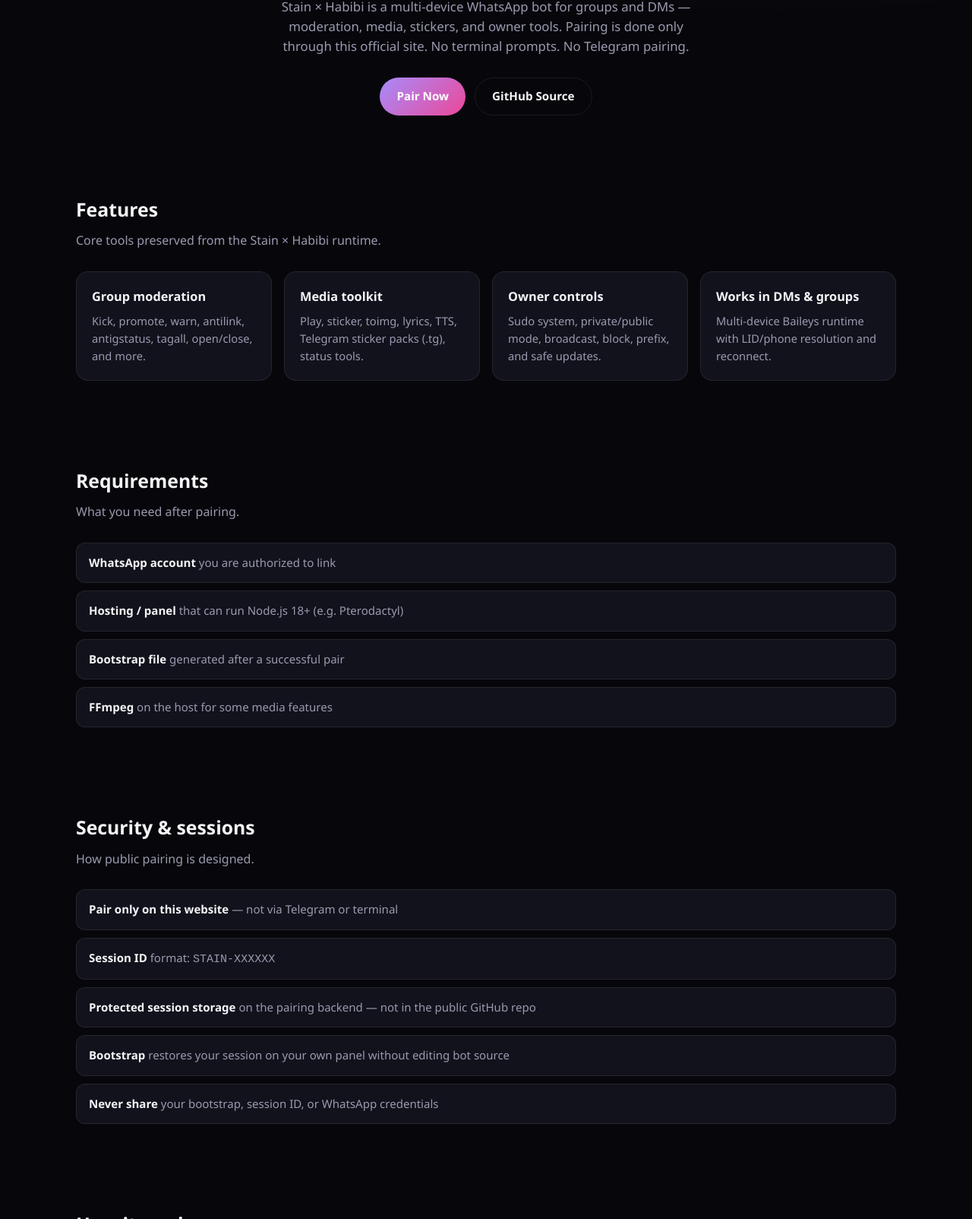
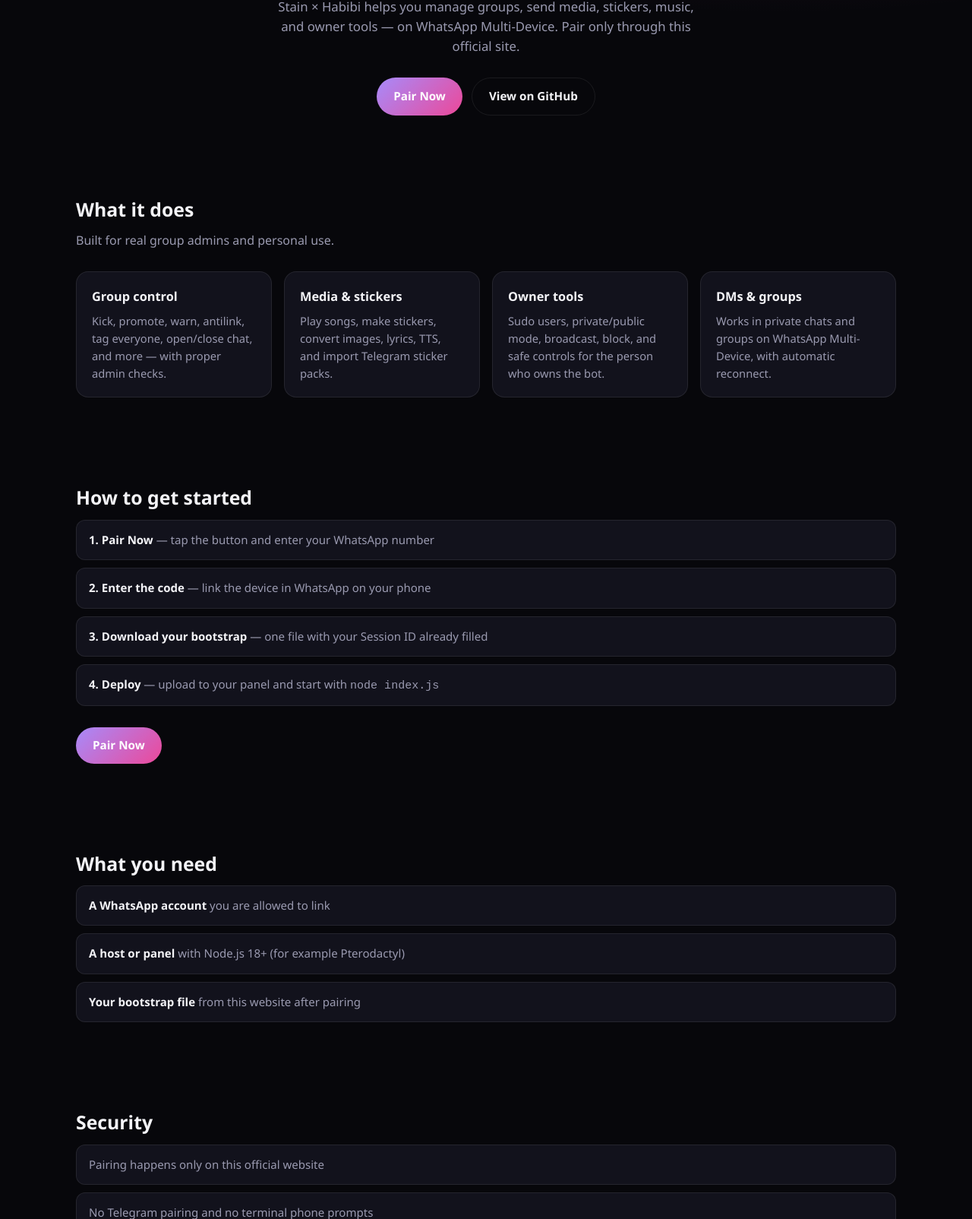
Before and after one commit to iamevanss/stain-x-habibi, a website: page website/index.html in a window 1280 px wide. Shown: the part 333-1937 px from the top of the page at 76% size. Drawn offline with Linux system fonts and the light colour scheme.

Commit message:
Polish website landing + pair + /pair rewrite

```diff
--- a/website/index.html
+++ b/website/index.html
@@ -3,8 +3,9 @@
 <head>
   <meta charset="UTF-8" />
   <meta name="viewport" content="width=device-width, initial-scale=1" />
-  <title>Stain × Habibi — Public Release</title>
-  <meta name="description" content="Stain × Habibi WhatsApp Multi-Device bot. Pair securely through the official website." />
+  <title>Stain × Habibi — WhatsApp Bot</title>
+  <meta name="description" content="Stain × Habibi is a WhatsApp Multi-Device bot for groups and DMs. Pair only on the official website." />
+  <meta name="theme-color" content="#07070b" />
   <link rel="stylesheet" href="/styles.css" />
 </head>
 <body>
@@ -13,10 +14,9 @@
       <a class="brand" href="/">Stain <span>×</span> Habibi</a>
       <nav class="nav-links">
         <a class="hide-sm" href="#features">Features</a>
-        <a class="hide-sm" href="#requirements">Requirements</a>
-        <a class="hide-sm" href="#security">Security</a>
+        <a class="hide-sm" href="#how">How it works</a>
         <a class="hide-sm" href="#faq">FAQ</a>
-        <a class="btn btn-primary" href="/pair.html">Pair Now</a>
+        <a class="btn btn-primary" href="/pair">Pair Now</a>
       </nav>
     </div>
   </header>
@@ -24,68 +24,78 @@
   <main>
     <section class="hero">
       <div class="wrap">
-        <div class="badge"><span class="dot"></span> Public Release · v1.0.0 · 2026</div>
-        <h1>WhatsApp MD bot.<br /><em>Pair on the website.</em></h1>
+        <div class="badge"><span class="dot"></span> Public Release · v1.0.0</div>
+        <h1>Your WhatsApp bot.<br /><em>Pair in minutes.</em></h1>
         <p>
-          Stain × Habibi is a multi-device WhatsApp bot for groups and DMs —
-          moderation, media, stickers, and owner tools. Pairing is done only
-          through this official site. No terminal prompts. No Telegram pairing.
+          Stain × Habibi helps you manage groups, send media, stickers, music,
+          and owner tools — on WhatsApp Multi-Device. Pair only through this official site.
         </p>
         <div class="hero-actions">
-          <a class="btn btn-primary" href="/pair.html">Pair Now</a>
-          <a class="btn btn-ghost" href="https://github.com/iamevanss/stain-x-habibi" target="_blank" rel="noopener">GitHub Source</a>
+          <a class="btn btn-primary" href="/pair">Pair Now</a>
+          <a class="btn btn-ghost" href="https://github.com/iamevanss/stain-x-habibi" target="_blank" rel="noopener">View on GitHub</a>
         </div>
       </div>
     </section>
 
     <section class="section" id="features">
       <div class="wrap">
-        <h2>Features</h2>
-        <p class="lead">Core tools preserved from the Stain × Habibi runtime.</p>
+        <h2>What it does</h2>
+        <p class="lead">Built for real group admins and personal use.</p>
         <div class="grid">
-          <div class="card"><h3>Group moderation</h3><p>Kick, promote, warn, antilink, antigstatus, tagall, open/close, and more.</p></div>
-          <div class="card"><h3>Media toolkit</h3><p>Play, sticker, toimg, lyrics, TTS, Telegram sticker packs (.tg), status tools.</p></div>
-          <div class="card"><h3>Owner controls</h3><p>Sudo system, private/public mode, broadcast, block, prefix, and safe updates.</p></div>
-          <div class="card"><h3>Works in DMs & groups</h3><p>Multi-device Baileys runtime with LID/phone resolution and reconnect.</p></div>
+          <div class="card">
+            <h3>Group control</h3>
+            <p>Kick, promote, warn, antilink, tag everyone, open/close chat, and more — with proper admin checks.</p>
+          </div>
+          <div class="card">
+            <h3>Media & stickers</h3>
+            <p>Play songs, make stickers, convert images, lyrics, TTS, and import Telegram sticker packs.</p>
+          </div>
+          <div class="card">
+            <h3>Owner tools</h3>
+            <p>Sudo users, private/public mode, broadcast, block, and safe controls for the person who owns the bot.</p>
+          </div>
+          <div class="card">
+            <h3>DMs & groups</h3>
+            <p>Works in private chats and groups on WhatsApp Multi-Device, with automatic reconnect.</p>
+          </div>
+        </div>
+      </div>
+    </section>
+
+    <section class="section" id="how">
+      <div class="wrap">
+        <h2>How to get started</h2>
+        <ul class="list">
+          <li><strong>1. Pair Now</strong> — tap the button and enter your WhatsApp number</li>
+          <li><strong>2. Enter the code</strong> — link the device in WhatsApp on your phone</li>
+          <li><strong>3. Download your bootstrap</strong> — one file with your Session ID already filled</li>
+          <li><strong>4. Deploy</strong> — upload to your panel and start with <code>node index.js</code></li>
+        </ul>
+        <div style="margin-top:28px">
+          <a class="btn btn-primary" href="/pair">Pair Now</a>
         </div>
       </div>
     </section>
 
     <section class="section" id="requirements">
       <div class="wrap">
-        <h2>Requirements</h2>
-        <p class="lead">What you need after pairing.</p>
+        <h2>What you need</h2>
         <ul class="list">
-          <li><strong>WhatsApp account</strong> you are authorized to link</li>
-          <li><strong>Hosting / panel</strong> that can run Node.js 18+ (e.g. Pterodactyl)</li>
-          <li><strong>Bootstrap file</strong> generated after a successful pair</li>
-          <li><strong>FFmpeg</strong> on the host for some media features</li>
+          <li><strong>A WhatsApp account</strong> you are allowed to link</li>
+          <li><strong>A host or panel</strong> with Node.js 18+ (for example Pterodactyl)</li>
+          <li><strong>Your bootstrap file</strong> from this website after pairing</li>
         </ul>
       </div>
     </section>
 
     <section class="section" id="security">
       <div class="wrap">
-        <h2>Security & sessions</h2>
-        <p class="lead">How public pairing is designed.</p>
+        <h2>Security</h2>
         <ul class="list">
-          <li><strong>Pair only on this website</strong> — not via Telegram or terminal</li>
-          <li><strong>Session ID</strong> format: <code>STAIN-XXXXXX</code></li>
-          <li><strong>Protected session storage</strong> on the pairing backend — not in the public GitHub repo</li>
-          <li><strong>Bootstrap</strong> restores your session on your own panel without editing bot source</li>
-          <li><strong>Never share</strong> your bootstrap, session ID, or WhatsApp credentials</li>
-        </ul>
-      </div>
-    </section>
-
-    <section class="section" id="how">
-      <div class="wrap">
-        <h2>How it works</h2>
-        <ul class="list">
-          <li><strong>1.</strong> Tap Pair Now and enter your WhatsApp number</li>
-          <li><strong>2.</strong> Enter the pairing code in WhatsApp on your phone</li>
-          <li><strong>3.</strong> Receive your Session ID and personal bootstrap</li>
-          <li><strong>4.</strong> Deploy the bootstrap on your panel and start the bot</li>
+          <li>Pairing happens only on this official website</li>
+          <li>No Telegram pairing and no terminal phone prompts</li>
+          <li>Your session is not stored in the public GitHub repository</li>
+          <li>Never share your Session ID or bootstrap file</li>
         </ul>
       </div>
     </section>
@@ -96,19 +106,19 @@
         <div class="faq">
           <details>
             <summary>Do I need Telegram to pair?</summary>
-            <p>No. Telegram is not used for WhatsApp pairing. Optional Telegram token is only for the .tg sticker utility after the bot is online.</p>
+            <p>No. Pairing is only through this website.</p>
           </details>
           <details>
-            <summary>Where is my session stored?</summary>
-            <p>Protected session material is stored by the pairing service. The public GitHub repo never contains user sessions or secrets.</p>
+            <summary>What is a Session ID?</summary>
+            <p>A public ID like <code>STAIN-XXXXXX</code> that ties your bootstrap to your paired session.</p>
           </details>
           <details>
-            <summary>What is STAIN-XXXXXX?</summary>
-            <p>Your public Session ID. You paste it into the bootstrap file (or it is pre-filled when generated) so your panel can restore the correct session.</p>
+            <summary>Where do I run the bot?</summary>
+            <p>On your own hosting or panel. After pairing, download the bootstrap and upload it there.</p>
           </details>
           <details>
-            <summary>Can I re-pair?</summary>
-            <p>Yes. Start a new pair on this site. Old sessions can be revoked by the pairing service.</p>
+            <summary>Can I pair again later?</summary>
+            <p>Yes. Start Pair Now again on this site.</p>
           </details>
         </div>
       </div>
@@ -116,14 +126,14 @@
 
     <section class="section" style="text-align:center;padding-top:0">
       <div class="wrap">
-        <a class="btn btn-primary" href="/pair.html">Pair Now</a>
+        <a class="btn btn-primary" href="/pair">Pair Now</a>
       </div>
     </section>
   </main>
 
   <footer class="footer">
     <div class="wrap">
-      Stain × Habibi · Public Release v1.0.0 · Pair only through this official site
+      Stain × Habibi · v1.0.0 · Official pairing website
     </div>
   </footer>
 </body>
```
Also changed, not shown: website/pair.html (+11 -12 lines), website/vercel.json.
